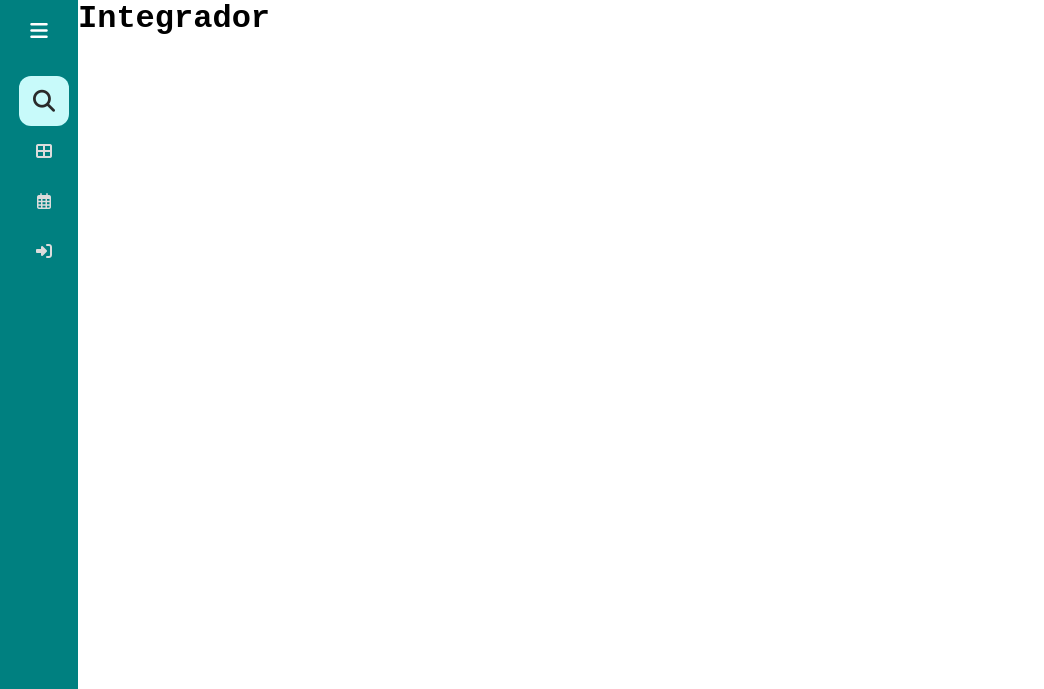
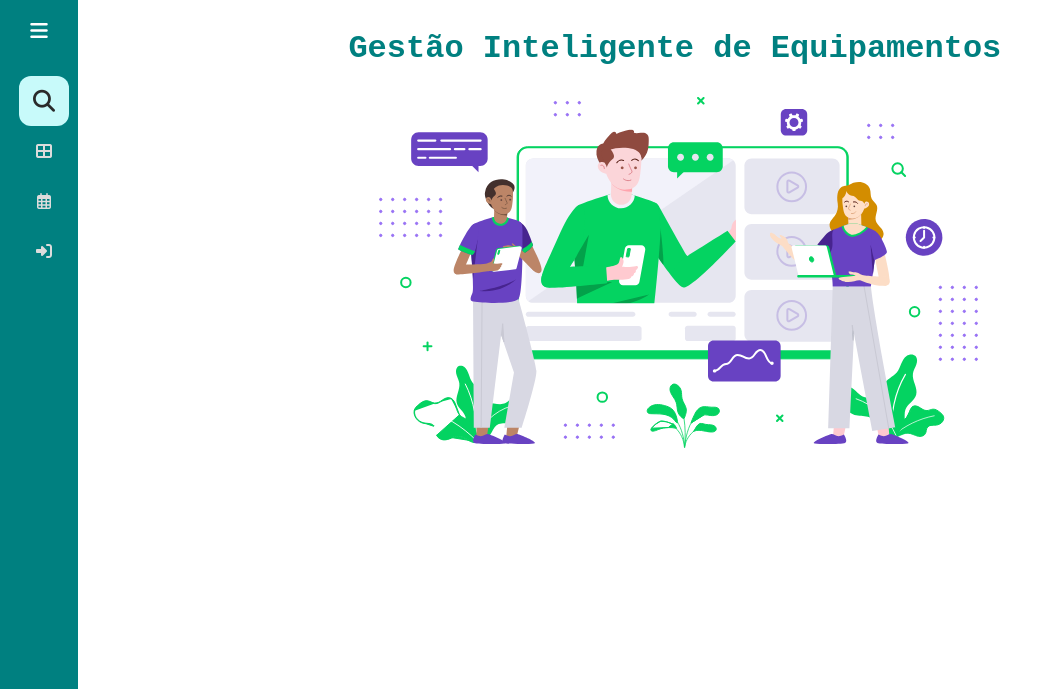
Before and after one commit to JoseWRPereira/integrador, a Flask app: page / in a window 1280 px wide. Shown: the top 689 px of the page, without its empty margins (0-1044 px from the left). Run offline with Flask 2, Linux system fonts and the light colour scheme; some libraries are stand-ins or nearby versions.

Commit message:
Adicionada imagem na página de capa, por enquanto no botão dashboard.

```diff
--- /dev/null
+++ b/app/static/css/index.css
@@ -0,0 +1,15 @@
+@import "/static/css/style.css";
+
+
+
+.landing_title
+{
+    padding: 30px;
+    margin-left: 20%;
+    color: var(--cor3);
+}
+.landing img
+{
+    position: absolute;
+    margin-left: 25%;
+}
--- a/app/templates/base.html
+++ b/app/templates/base.html
@@ -8,6 +8,7 @@
         <link rel="stylesheet" href="{{url_for('static', filename='css/login.css')}}">
         <link rel="stylesheet" href="{{url_for('static', filename='css/manager.css')}}">
         <link rel="stylesheet" href="{{url_for('static', filename='css/reservations.css')}}">
+        <link rel="stylesheet" href="{{url_for('static', filename='css/index.css')}}">
         <title>{% block title %}{% endblock %}</title>
         <script src="https://kit.fontawesome.com/22e5ea0d80.js" crossorigin="anonymous"></script>
     </head>
--- a/app/templates/index.html
+++ b/app/templates/index.html
@@ -1,9 +1,12 @@
 {% extends 'base.html' %}
 
-{% block title %} Integrador {% endblock %}
+{% block title %} Gestão Inteligente de Recursos {% endblock %}
 
 {% block content %}
 
-<h1>Integrador</h1>
+<h1 class="landing_title">Gestão Inteligente de Equipamentos</h1>
+<div class="landing">
+    <img src="../static/images/landing.svg" alt="Plataforma de Agendamento Inteligente">
+</div>
 
 {% endblock %}
```
Also changed, not shown: app/static/css/style.css (line endings or trailing spaces), app/static/images/landing.svg (added).
